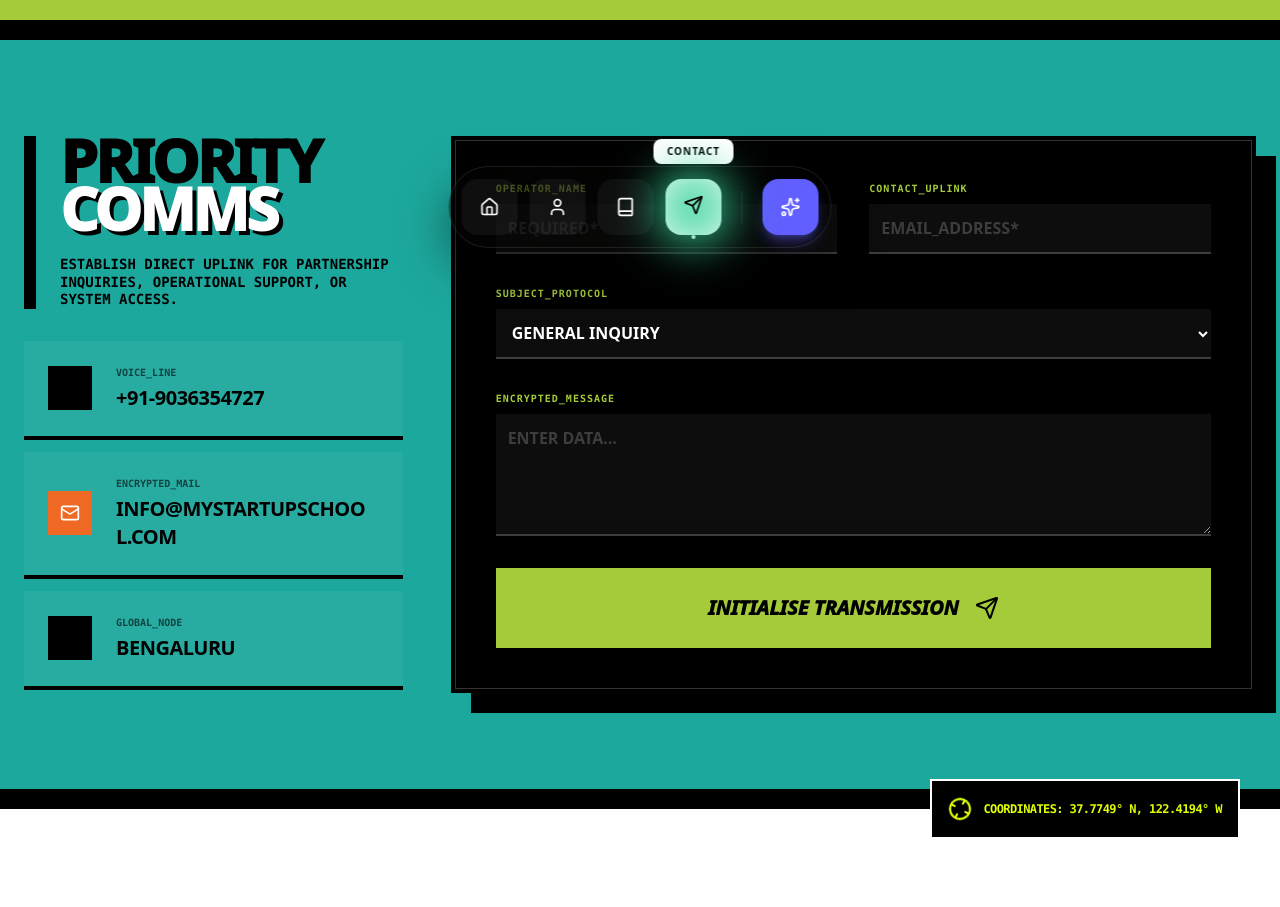
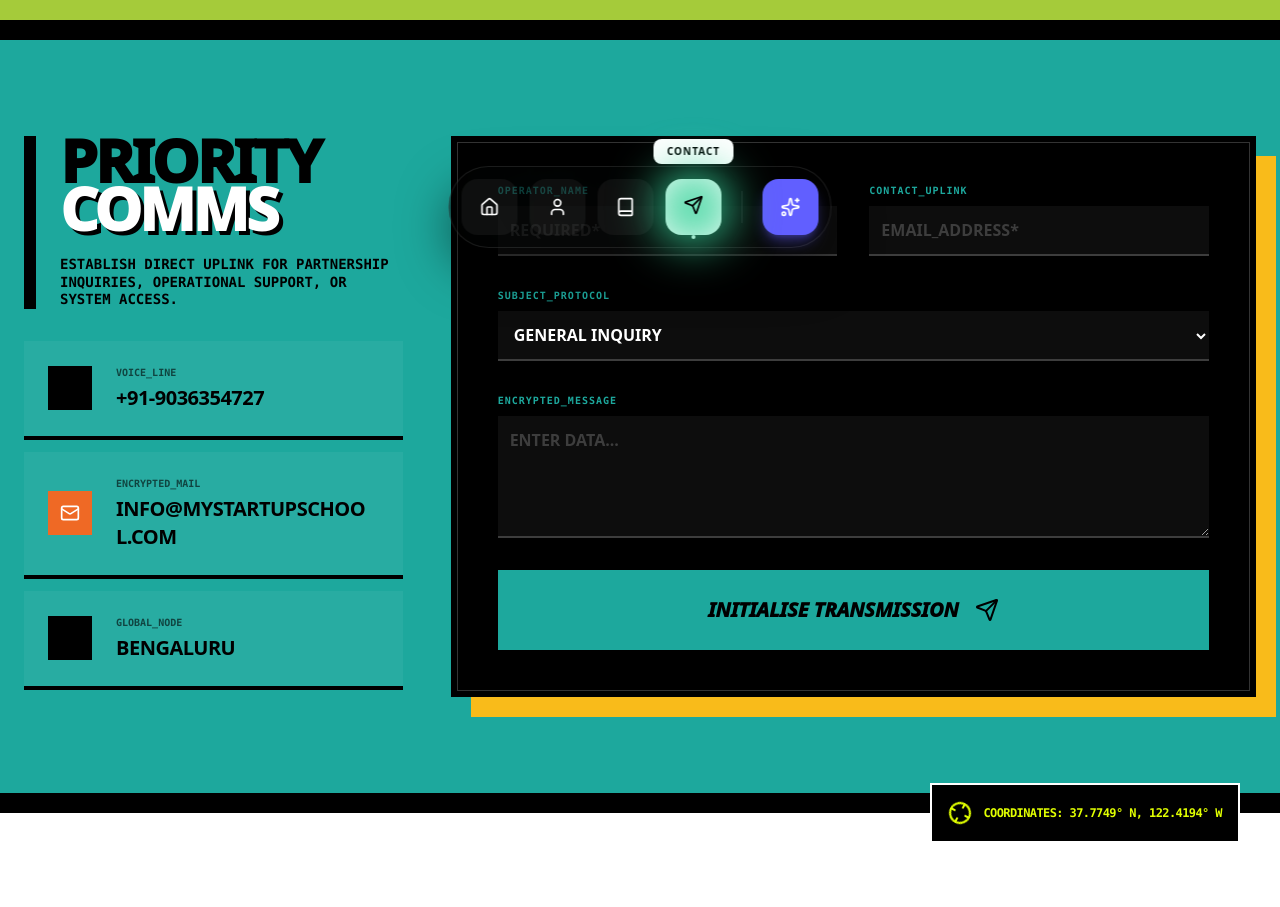
Before and after one commit to brainoncolours-bit/startup_school, a React (Vite) app: page /contact in a window 1280 px wide. Shown: the part 520-1427 px from the top of the page. Built offline with nearby package versions, Linux system fonts and the light colour scheme.

Commit message:
after contact

```diff
--- a/src/pages/Contact.jsx
+++ b/src/pages/Contact.jsx
@@ -101,23 +101,28 @@ const IndustrialContactPortal = () => {
       </div>
     </div>
 
-    {/* Right Side: Form */}
-    <div className="lg:col-span-8 bg-black p-1 shadow-[10px_10px_0px_0px_rgba(0,0,0,1)] sm:shadow-[20px_20px_0px_0px_rgba(0,0,0,1)]">
+    {/* Right Side: Form with #f9bb1a Shadow Lift */}
+    <div className="lg:col-span-8 relative group">
+      {/* THE SHADOW LAYER - Changed to #f9bb1a */}
+      <div className="absolute inset-0 bg-[#f9bb1a] translate-x-3 translate-y-3 sm:translate-x-5 sm:translate-y-5 transition-transform duration-300 group-hover:translate-x-3 group-hover:translate-y-3" />
+
+      {/* THE MAIN FORM */}
+      <div className="relative bg-black p-1 border-2 border-black group-hover:-translate-x-1 group-hover:-translate-y-1 transition-transform duration-300">
         <form className="bg-black p-6 sm:p-10 border border-white/20 grid grid-cols-1 md:grid-cols-2 gap-6 sm:gap-8">
 
           <div className="md:col-span-1 flex flex-col">
-          <label className="font-mono text-[10px] font-black mb-2 text-[#a5cb3a] tracking-widest">OPERATOR_NAME</label>
-          <input type="text" className="bg-white/5 border-b-2 border-white/20 p-3 text-white focus:border-[#a5cb3a] outline-none transition-all font-bold uppercase placeholder:text-white/20" placeholder="REQUIRED*" />
+            <label className="font-mono text-[10px] font-black mb-2 text-[#1da89d] tracking-widest">OPERATOR_NAME</label>
+            <input type="text" className="bg-white/5 border-b-2 border-white/20 p-3 text-white focus:border-[#1da89d] outline-none transition-all font-bold uppercase placeholder:text-white/20" placeholder="REQUIRED*" />
           </div>
 
           <div className="md:col-span-1 flex flex-col">
-          <label className="font-mono text-[10px] font-black mb-2 text-[#a5cb3a] tracking-widest">CONTACT_UPLINK</label>
-          <input type="email" className="bg-white/5 border-b-2 border-white/20 p-3 text-white focus:border-[#a5cb3a] outline-none transition-all font-bold uppercase placeholder:text-white/20" placeholder="EMAIL_ADDRESS*" />
+            <label className="font-mono text-[10px] font-black mb-2 text-[#1da89d] tracking-widest">CONTACT_UPLINK</label>
+            <input type="email" className="bg-white/5 border-b-2 border-white/20 p-3 text-white focus:border-[#1da89d] outline-none transition-all font-bold uppercase placeholder:text-white/20" placeholder="EMAIL_ADDRESS*" />
           </div>
 
           <div className="md:col-span-2 flex flex-col">
-          <label className="font-mono text-[10px] font-black mb-2 text-[#a5cb3a] tracking-widest">SUBJECT_PROTOCOL</label>
-          <select className="bg-white/5 border-b-2 border-white/20 p-3 text-white focus:border-[#a5cb3a] outline-none transition-all font-bold uppercase">
+            <label className="font-mono text-[10px] font-black mb-2 text-[#1da89d] tracking-widest">SUBJECT_PROTOCOL</label>
+            <select className="bg-white/5 border-b-2 border-white/20 p-3 text-white focus:border-[#1da89d] outline-none transition-all font-bold uppercase">
               <option className="bg-black text-white">General Inquiry</option>
               <option className="bg-black text-white">System Access</option>
               <option className="bg-black text-white">Partnership</option>
@@ -125,15 +130,16 @@ const IndustrialContactPortal = () => {
           </div>
 
           <div className="md:col-span-2 flex flex-col">
-          <label className="font-mono text-[10px] font-black mb-2 text-[#a5cb3a] tracking-widest">ENCRYPTED_MESSAGE</label>
-          <textarea rows="4" className="bg-white/5 border-b-2 border-white/20 p-3 text-white focus:border-[#a5cb3a] outline-none transition-all font-bold uppercase placeholder:text-white/20" placeholder="ENTER DATA..."></textarea>
+            <label className="font-mono text-[10px] font-black mb-2 text-[#1da89d] tracking-widest">ENCRYPTED_MESSAGE</label>
+            <textarea rows="4" className="bg-white/5 border-b-2 border-white/20 p-3 text-white focus:border-[#1da89d] outline-none transition-all font-bold uppercase placeholder:text-white/20" placeholder="ENTER DATA..."></textarea>
           </div>
 
-        <button className="md:col-span-2 bg-[#a5cb3a] text-black font-[1000] py-6 flex items-center justify-center gap-4 hover:bg-white transition-all uppercase italic text-xl group border-2 border-[#a5cb3a]">
+          <button className="md:col-span-2 bg-[#1da89d] text-black font-[1000] py-6 flex items-center justify-center gap-4 hover:bg-[#f9bb1a] transition-all uppercase italic text-xl group border-2 border-[#1da89d]">
             Initialise Transmission
             <Send size={24} className="group-hover:translate-x-2 group-hover:-translate-y-2 transition-transform" />
           </button>
         </form>
+      </div>
     </div>
   </div>
 </section>
```
Also changed, not shown: 1 other file (tests, documents, lock files or other folders). Lines whose indentation alone changed are shown as unchanged.
